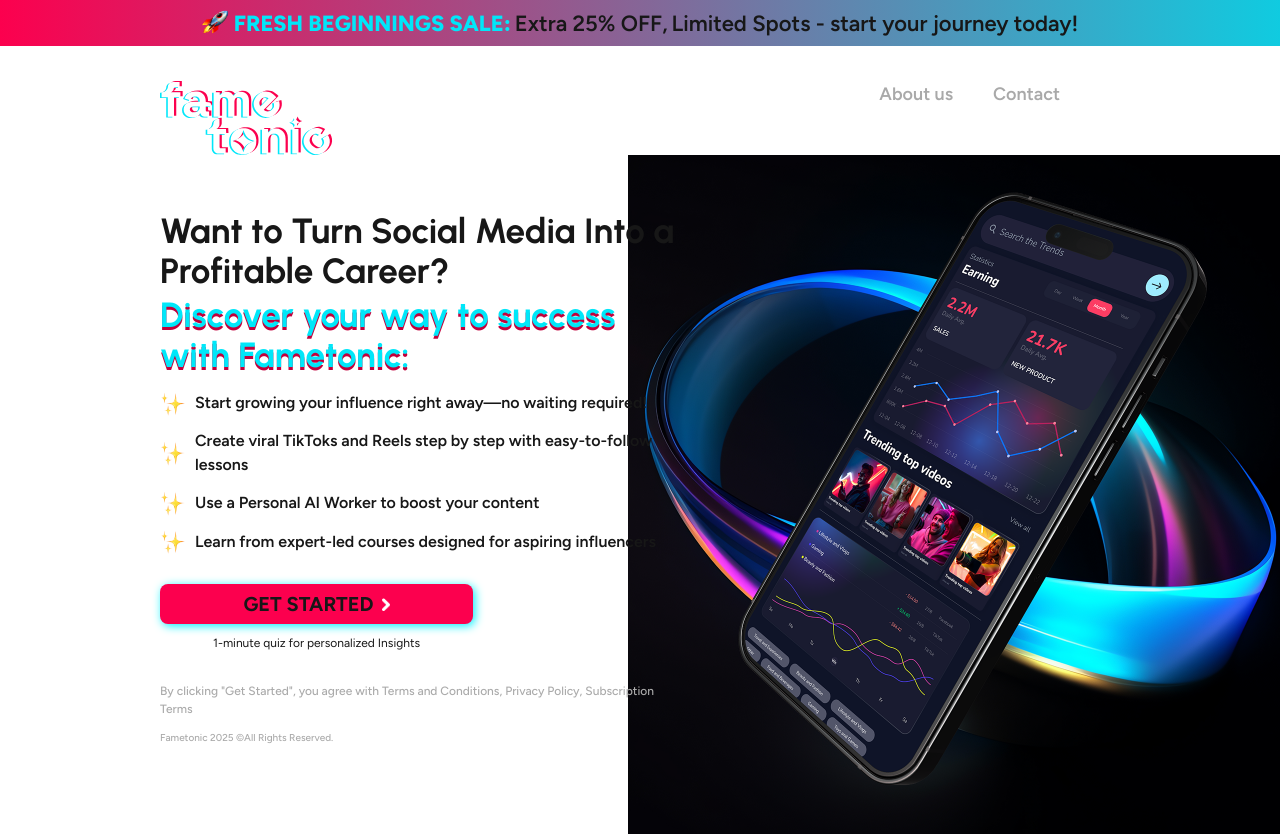
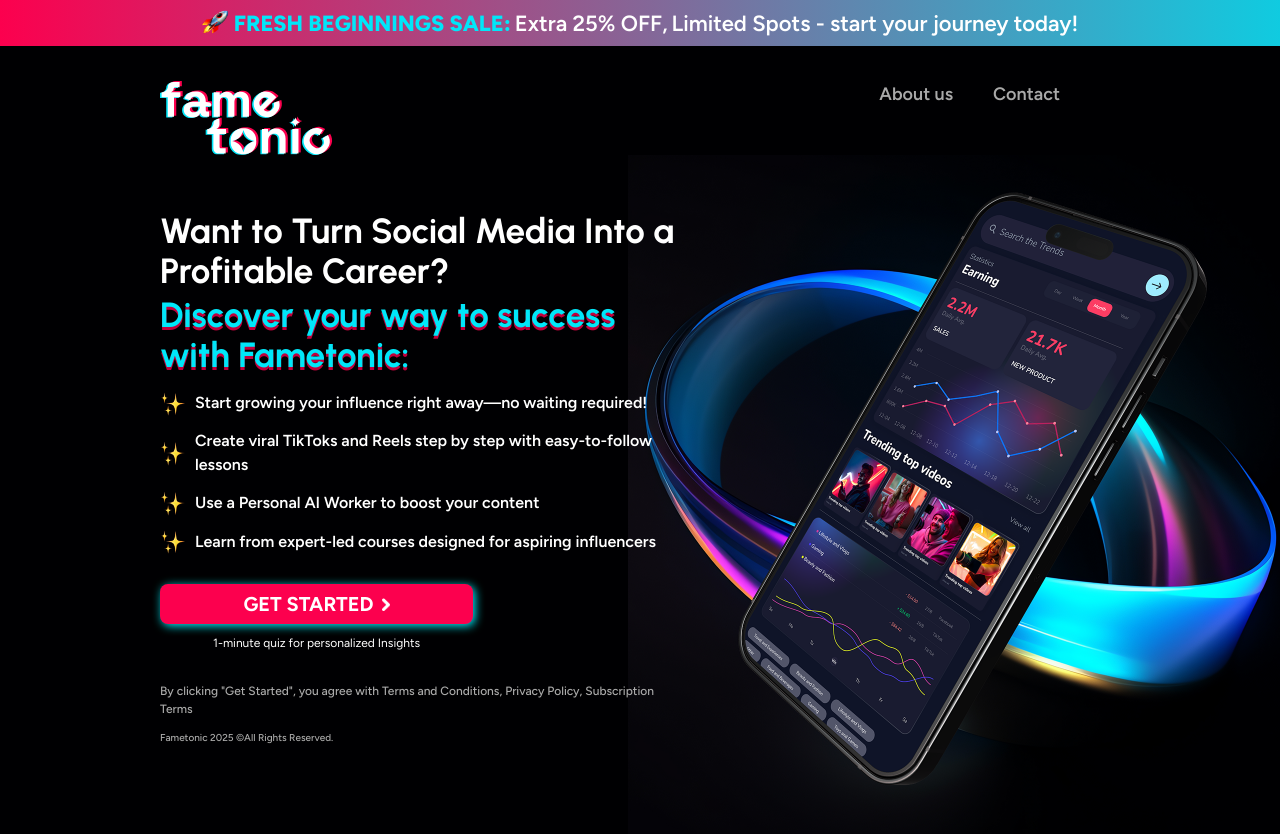
Before and after one commit to Shafin5714/Netzet-task, a Next.js app: page / in a window 1280 px wide. Built offline with nearby package versions, Linux system fonts and the light colour scheme.

Commit message:
fix: bg colors

```diff
--- a/src/app/globals.css
+++ b/src/app/globals.css
@@ -1,8 +1,8 @@
 @import "tailwindcss";
 
 :root {
-  --background: #ffffff;
-  --foreground: #171717;
+  --background: #000002;
+  --foreground: #ffffff;
 }
 
 @theme inline {
--- a/src/app/page.tsx
+++ b/src/app/page.tsx
@@ -50,7 +50,7 @@
         {/* Hero Section */}
         <section className="grid grid-cols-1 md:grid-cols-[1fr_auto] relative z-20">
           <div className="flex justify-center md:justify-end md:flex-shrink-0 -z-10 order-1 md:order-2 px-3 md:px-0">
-            <div className="relative w-full h-[400px] md:w-[666px] md:h-[679px]">
+            <div className="relative w-full h-[370px] md:w-[666px] md:h-[679px]">
               <Image
                 src="/hero-image.png"
                 alt="Hero image"
```
